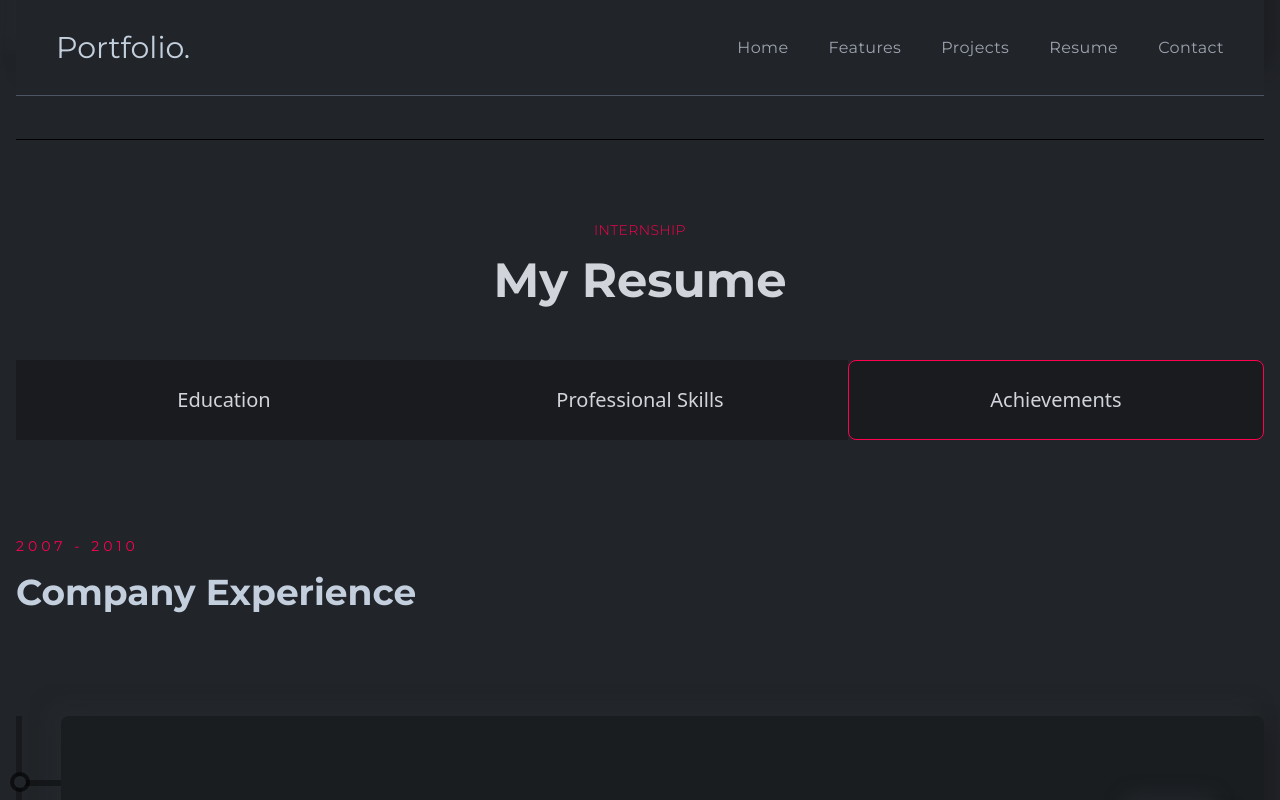
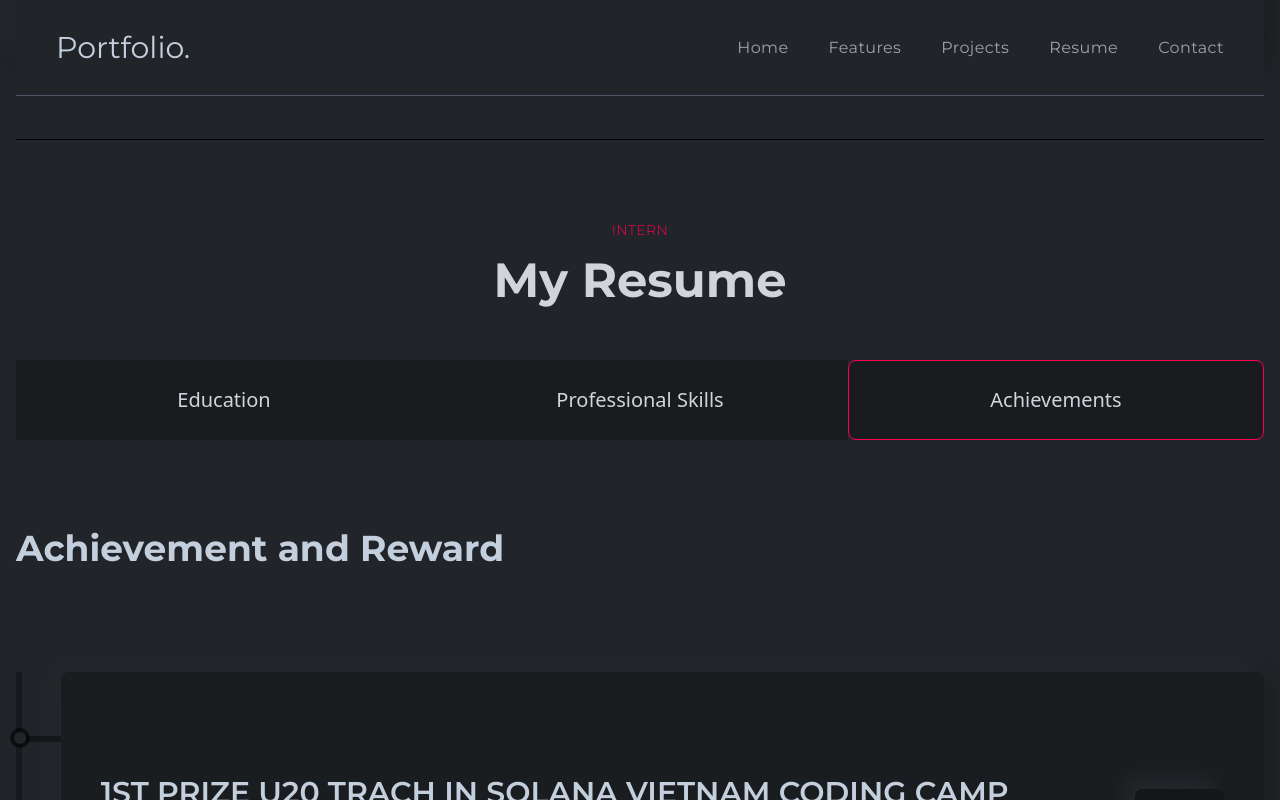
Before and after one commit to xekomonh241/portfolio-master, a React (Create React App) app: page / in a window 1280 px wide. Both pictures are taken after a click on the item "Achievements". Shown: the part 2241-3041 px from the top of the page. Built offline with nearby package versions, Linux system fonts and the light colour scheme.

Commit message:
complete resume

```diff
--- a/src/components/resume/Achievement.jsx
+++ b/src/components/resume/Achievement.jsx
@@ -1,42 +1,36 @@
-import React from 'react'
-import { motion } from 'framer-motion'
-import ResumeCard from './ResumeCard'
+import React from "react";
+import { motion } from "framer-motion";
+import ResumeCard from "./ResumeCard";
 
 const Achievement = () => {
   return (
     <motion.div
       initial={{ opacity: 0 }}
       animate={{ opacity: 1, transition: { duration: 0.5 } }}
-      className="py-12 font-titleFont flex gap-20"
+      className="w-full  font-titleFont flex flex-col lgl:flex-row gap-10 lgl:gap-20"
     >
-      <div>
+      <div className="w-full">
         <div className="py-12 font-titleFont flex flex-col gap-4">
-          <p className="text-sm text-designColor tracking-[4px]">2007 - 2010</p>
-          <h2 className="text-4xl font-bold">Company Experience</h2>
+          <h2 className="mt-10 text-4xl font-bold">Achievement and Reward</h2>
         </div>
-        <div className="mt-14 w-full h-[1000px] border-l-[6px] border-l-black border-opacity-30 flex flex-col gap-10">
+        <div className="lgl:mt-14 mt-6 w-full h-[1000px] border-l-[6px] border-l-black border-opacity-30 flex flex-col gap-10">
           <ResumeCard
-            title="Lorem ipsum dolor sit amet."
-            subTitle="Lorem ipsum dolor sit amet alternative."
+            title="1ST PRIZE U20 TRACH IN SOLANA VIETNAM CODING CAMP"
+            subTitle="Solana VietNam Coding Camp Season 2"
             result="Success"
-            des="Lorem ipsum dolor sit amet consectetur adipisicing elit. Tempora itaque accusamus corporis dolor debitis natus sapiente, voluptates possimus minima totam!"
+            des="The project is implemented by 3 members to build an online contract signing application using
+            e-wallets on the solana ecosystem."
           />
           <ResumeCard
-            title="Lorem ipsum dolor sit amet."
-            subTitle="Lorem ipsum dolor sit amet alternative."
+            title="Three times received college scholarships"
+            subTitle=""
             result="Success"
-            des="Lorem ipsum dolor sit amet consectetur adipisicing elit. Tempora itaque accusamus corporis dolor debitis natus sapiente, voluptates possimus minima totam!"
-          />
-          <ResumeCard
-            title="Lorem ipsum dolor sit amet."
-            subTitle="Lorem ipsum dolor sit amet alternative."
-            result="Success"
-            des="Lorem ipsum dolor sit amet consectetur adipisicing elit. Tempora itaque accusamus corporis dolor debitis natus sapiente, voluptates possimus minima totam!"
+            des="By studying hard and successfully completing course projects, I have won academic scholarships"
           />
         </div>
       </div>
     </motion.div>
-  )
-}
+  );
+};
 
-export default Achievement
+export default Achievement;
--- a/src/components/resume/Education.jsx
+++ b/src/components/resume/Education.jsx
@@ -7,15 +7,15 @@ const Education = () => {
     <motion.div
       initial={{ opacity: 0 }}
       animate={{ opacity: 1, transition: { duration: 0.5 } }}
-      className="w-full flex flex-col lgl:flex-row gap-10 lgl:gap-20"
+      className="w-full font-titleFont flex flex-col lgl:flex-row gap-10 lgl:gap-20"
     >
       {/* part one */}
-      <div>
+      <div className='w-full'>
         <div className="py-6 lgl:py-12 font-titleFont flex flex-col gap-4">
-          <p className="text-sm text-designColor tracking-[4px]">1998 - 2010</p>
+          <p className="text-sm text-designColor tracking-[4px]">2012-now</p>
           <h2 className="text-3xl md:text-4xl font-bold">Education Quality</h2>
         </div>
-        <div className="mt-6 lgl:mt-14 w-full h-[1000px] border-l-[6px] border-l-black border-opacity-30 flex flex-col gap-10">
+        <div className=" mt-6 lgl:mt-14 w-full h-[1000px] border-l-[6px] border-l-black border-opacity-30 flex flex-col gap-10">
           <ResumeCard
             title="Software Engineering"
             subTitle="Sai Gon University (2019-now)"
--- a/src/components/resume/Resume.jsx
+++ b/src/components/resume/Resume.jsx
@@ -11,7 +11,7 @@ const Resume = () => {
   return (
     <section id="resume" className="w-full py-20 border-b-[1px] border-b-black">
       <div className="flex justify-center items-center text-center">
-        <Title title="InternShip" des="My resume" />
+        <Title title="Intern" des="My resume" />
       </div>
       <div>
         <ul className="w-full grid grid-cols-1 md:grid-cols-2 xl:grid-cols-3">
--- a/src/components/resume/ResumeCard.jsx
+++ b/src/components/resume/ResumeCard.jsx
@@ -11,7 +11,7 @@ const ResumeCard = ({title, subTitle, result, des}) => {
       <div className="w-full bg-black bg-opacity-20 hover:bg-opacity-30 duration-300  rounded-lg p-4 lgl:px-10 flex flex-col justify-center gap-6 lgl:gap-10 shadow-shadowOne">
         <div className="flex flex-col lgl:flex-row justify-between gap-4 lgl:gap-0 lgl:items-center">
           <div>
-            <h3 className="text-xl md:text-2xl font-semibold group-hover:text-white duration-300">
+            <h3 className="text-2xl md:text-3xl font-semibold group-hover:text-white duration-300">
               {title}
             </h3>
             <p className="text-sm mt-2 text-gray-400 group-hover:text-white duration-300">
```
